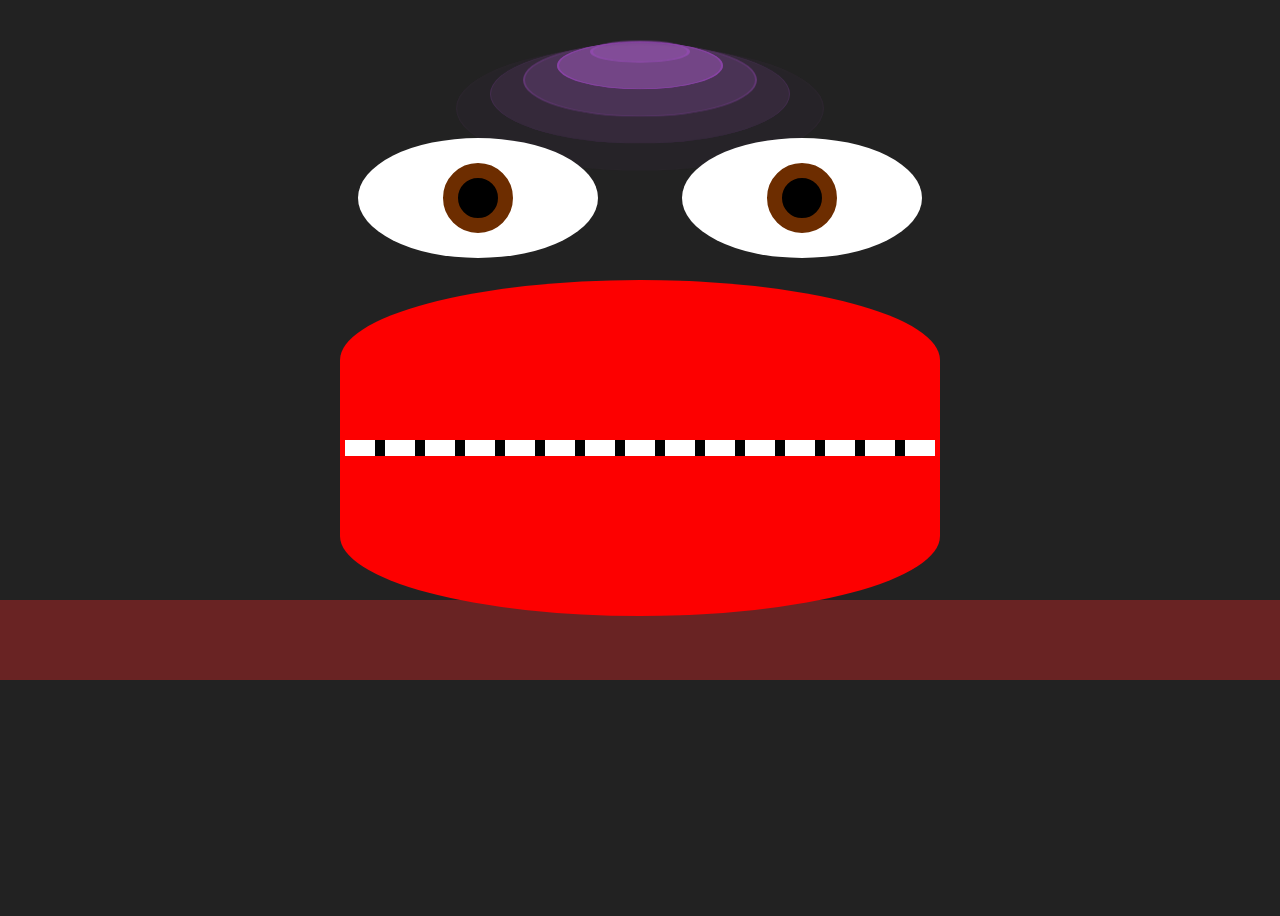
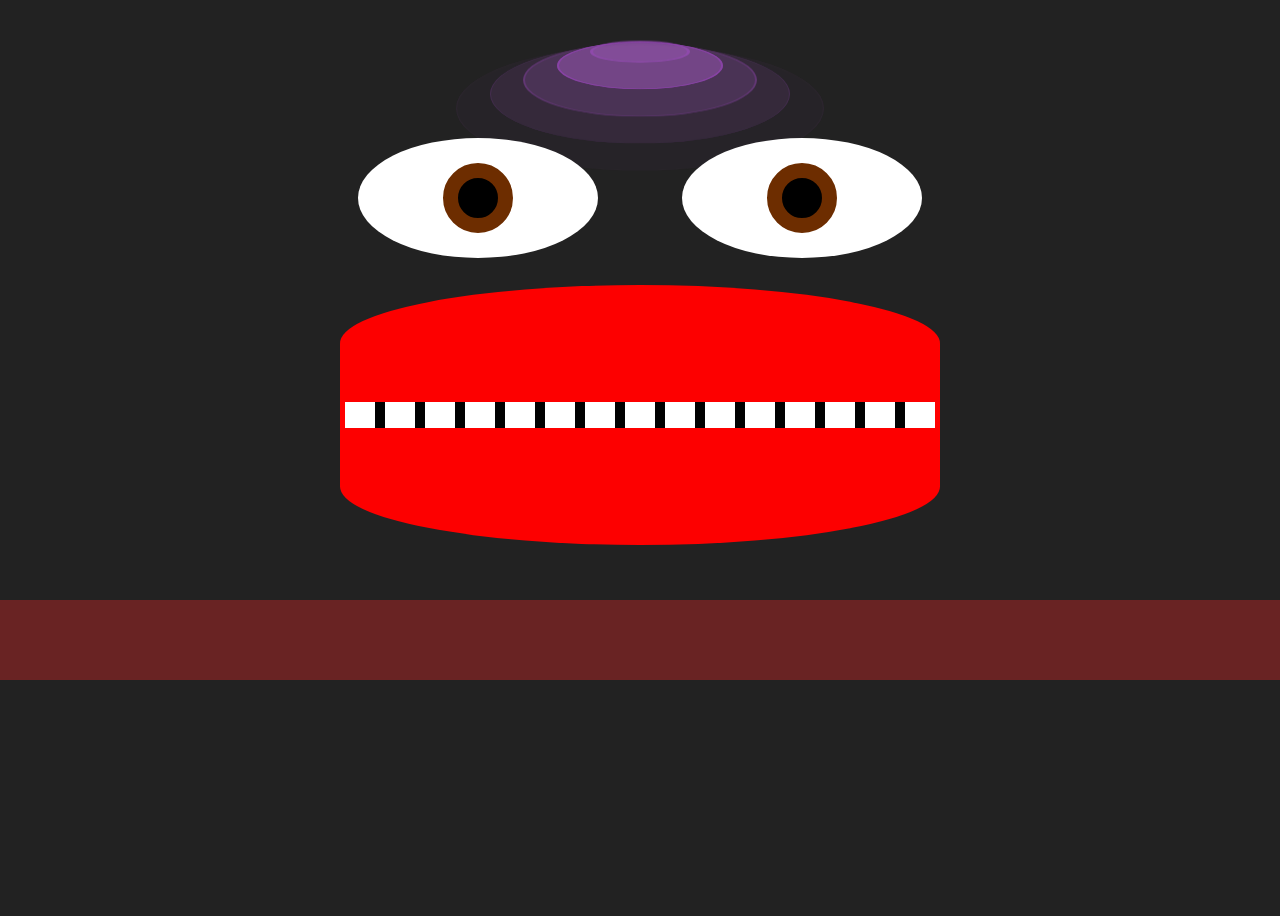
Before and after one commit to madcvvs/market, a PHP site: page /index.html in a window 1280 px wide. Shown: the part 120-1036 px from the top of the page. After the commit the page ends 800 px from the top, so only its background shows below. Run offline with PHP 8.4, Linux system fonts and the light colour scheme.

Commit message:
mouth update

```diff
--- a/css.css
+++ b/css.css
@@ -13,6 +13,8 @@ body{
 	width: 100%;
 	height: 15vh;
 }
+
+
 #header h1 {
 	font-size: 60px;
 	text-transform: uppercase;
@@ -249,19 +251,20 @@ body{
 
 .shut{
   width: 600px;
-  height: 320px;
-  background: #222222;
+  height: 260px;
+  background: transparent;
   position: absolute;
-  top: 70%;
+  top: 75%;
   left: 50%;
-  transform: translate(-50%, -75%) rotate(-45deg);
+  transform: translate(-50%, -75%);
   z-index: 99999;
+  overflow: hidden;
 }
 
 .shut .lip1{
   display: block;
   width: 100%;
-  height: 50%;
+  height: 45%;
   background: rgb(253, 0, 0);
   border-radius: 0 0 60% 60%;
   transition: 0.4s all;
@@ -276,7 +279,7 @@ body{
   -webkit-box-sizing: border-box;
   display: block;
   width: 100%;
-  height: 2vh;
+  height: 10%;
   background: repeating-linear-gradient(
   90deg,
   #fff,
@@ -309,7 +312,7 @@ body{
 .shut .lip2{
   display: block;
   width: 100%;
-  height: 50%;
+  height: 45%;
   background: rgb(253, 0, 0);
   border-radius: 60% 60% 0 0;
   transition: 0.4s all;
@@ -317,23 +320,20 @@ body{
 }
 
 
-.mouth:hover > .shut .lip1{
+.shut:hover > .lip1{
   height: 20%;
 }
 
-.mouth:hover > .shut .lip2{
+.shut:hover > .lip2{
   height: 20%;
 }
 
 
-.mouth:hover > .shut .pusher{
+.shut:hover > .pusher{
   height: 60%;
   background:#222222;
 }
 
-.mouth:hover > .shut img{
-  height: 100%;
-}
 
 /*Hat */
 .container{
--- a/index.html
+++ b/index.html
@@ -42,16 +42,11 @@
         </div>
 
 
-        <div class="mouth">
           <div class="shut">
             <span class="lip1"></span>
             <span class="pusher"><img id="imageKujuk"></span>
             <span class="lip2"></span>
           </div>
-          <div class="ball">
-
-          </div>
-        </div>
 
 
 
@@ -88,7 +83,8 @@
                 timeoutId = null;
 
                 var number = 1 + Math.floor(Math.random() * 3);
-                $("#imageKujuk").css("display", "block");
+                $("#imageKujuk").css("display", "inline");
+                $("#imageKujuk").css("height", "100%");
 
     			if (number == 1){
     			  $( "#imageKujuk" ).attr("src","water.png");
@@ -110,6 +106,7 @@
         else {
            $( "#imageKujuk" ).removeAttr("src");
            $("#imageKujuk").css("display", "none");
+           $("#imageKujuk").css("height", "0%");
         }
     });
 
```
